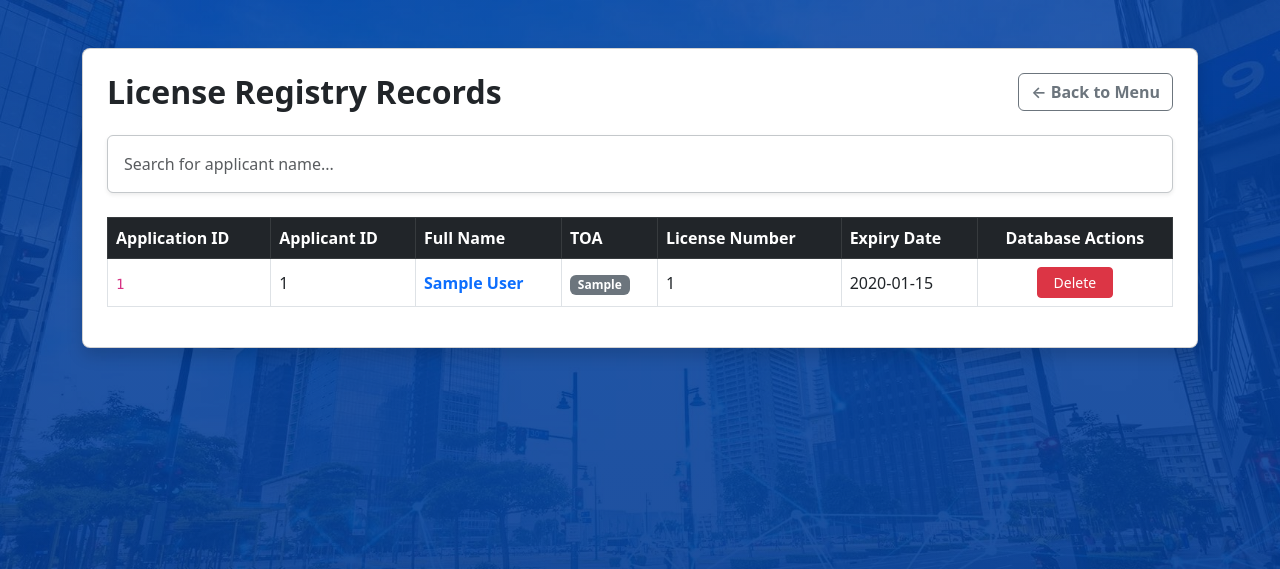
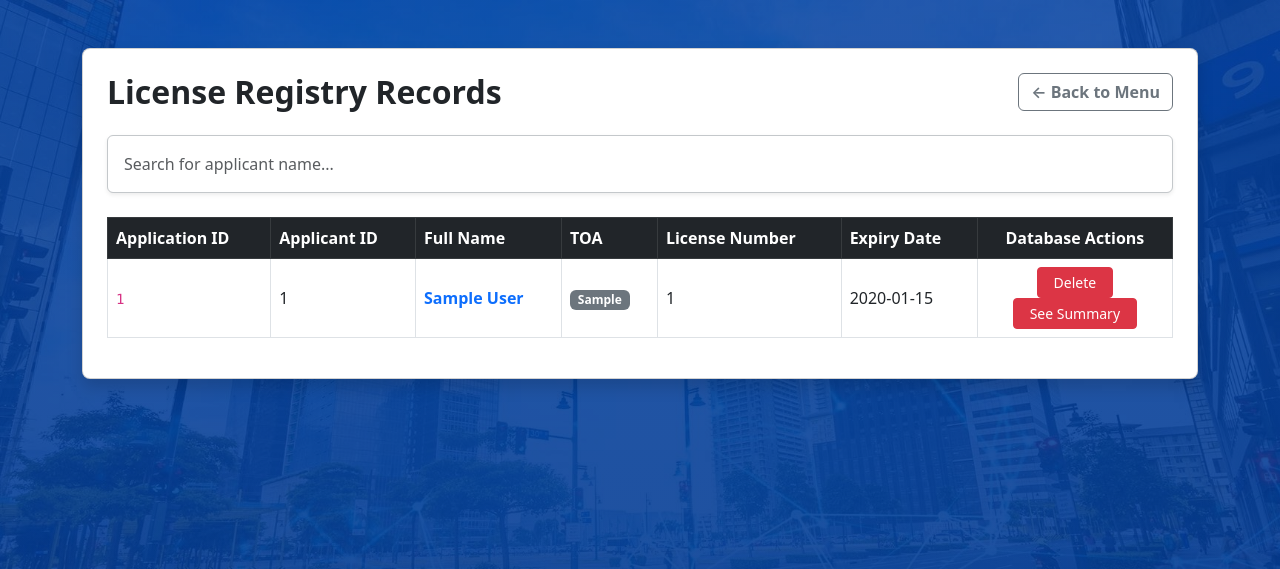
Before and after one commit to reonnee/infoman-licensedb, a Flask app: template project/templates/records.html in a window 1280 px wide. Shown: the top 569 px of the page. Run offline with Flask 3, Linux system fonts and the light colour scheme; the template is opened without the code that fills it: most values are stand-ins (such as "Sample title", 1, 10 or a date in 2020).

Commit message:
Update records.html

```diff
--- a/project/templates/records.html
+++ b/project/templates/records.html
@@ -56,6 +56,9 @@
                             <form action="/delete/{{ row.application_id }}" method="POST" onclick="return confirm('CRITICAL ACTION: Are you sure you want to delete this profile from the MySQL registry? All related record configurations will be lost.');" style="display:inline;">
                                 <button type="submit" class="btn btn-sm btn-danger px-3 fw-medium">Delete</button>
                             </form>
+                            <form action="/summary?application_id={{ row.application_id }}">
+                                <button class="btn btn-sm btn-danger px-3 fw-medium">See Summary</button>
+                            </form>
                         </td>
                     </tr>
                     {% else %}
```
